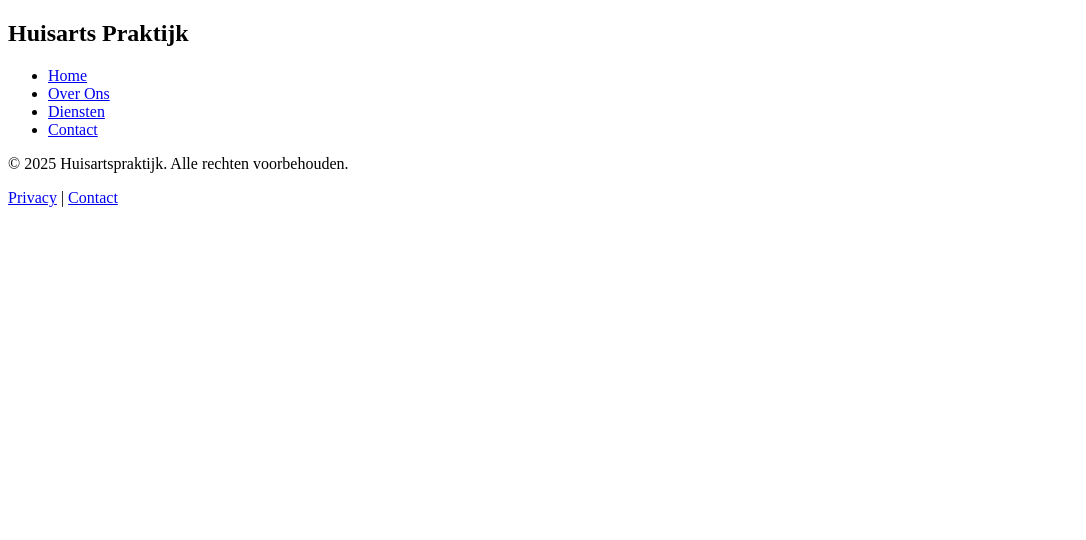
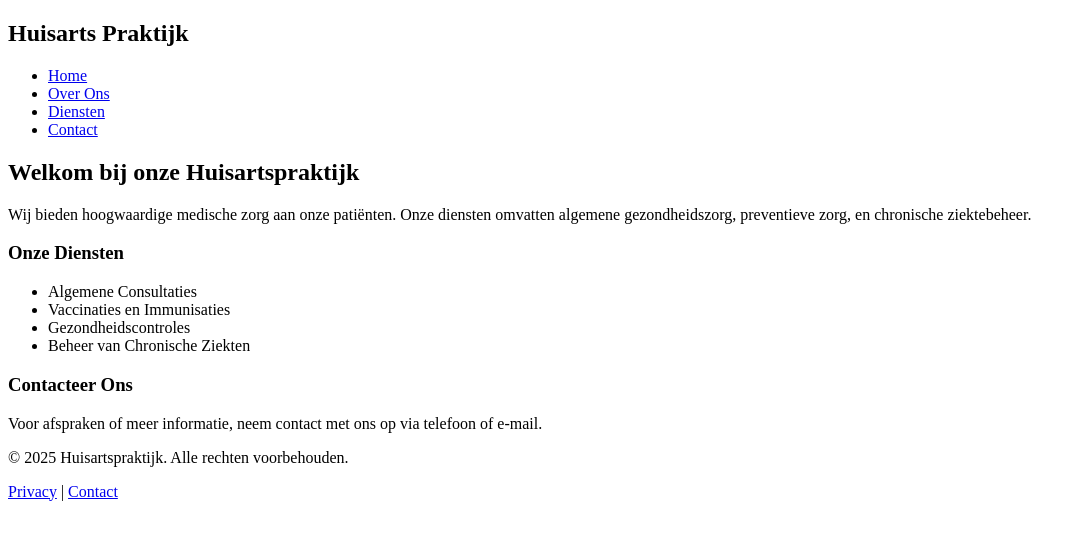
Before and after one commit to KevinvdWeert/huisarts-project, a PHP site: page / in a window 1280 px wide. Shown: the top 540 px of the page, without its empty margins (0-1086 px from the left). Run offline with PHP 8.4, Linux system fonts and the light colour scheme.

Commit message:
Add main content structure to index.php and define basic styles in style.css

```diff
--- a/assets/css/style.css
+++ b/assets/css/style.css
@@ -0,0 +1,6 @@
+.body {
+    font-family: Arial, sans-serif;
+    line-height: 1.6;
+    margin: 0;
+    padding: 0;
+}
--- a/index.php
+++ b/index.php
@@ -1,3 +1,18 @@
 <?php include_once 'includes/header.php'; ?>
 <?php include_once 'database/connection.php'; ?>
+
+<div class="container">
+    <h2>Welkom bij onze Huisartspraktijk</h2>
+    <p>Wij bieden hoogwaardige medische zorg aan onze patiënten. Onze diensten omvatten algemene gezondheidszorg, preventieve zorg, en chronische ziektebeheer.</p>
+        <h3>Onze Diensten</h3>
+            <ul>
+                <li>Algemene Consultaties</li>
+                <li>Vaccinaties en Immunisaties</li>
+                <li>Gezondheidscontroles</li>
+                <li>Beheer van Chronische Ziekten</li>
+            </ul>
+        <h3>Contacteer Ons</h3>
+    <p>Voor afspraken of meer informatie, neem contact met ons op via telefoon of e-mail.</p>
+</div>
+
 <?php include_once 'includes/footer.php'; ?>
```
